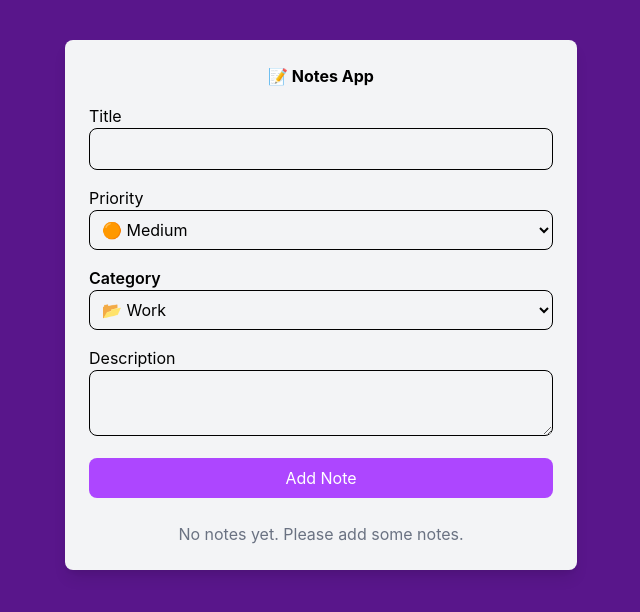
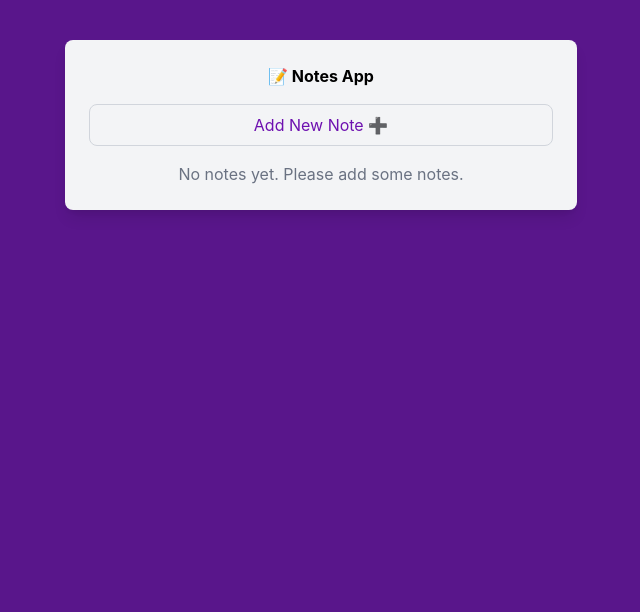
Before and after one commit to Flashina/Note-App, a React (Vite) app: page / in a window 1280 px wide. Shown: the top 612 px of the page, without its empty margins (319-959 px from the left). Built offline with nearby package versions, Linux system fonts and the light colour scheme.

Commit message:
Make the form collapsible

```diff
--- a/src/components/NoteForm.jsx
+++ b/src/components/NoteForm.jsx
@@ -8,6 +8,8 @@
         category: 'Work',
         description: ''
     })
+
+    const [isFormVisible, setIsFormVisible] = useState(false)
 
     const handleChange =  (e) => {
         setFormdata({
@@ -43,7 +45,14 @@
         })
     }
 
-    return <form onSubmit={handleSubmit} action="" className="mb-6">
+    return  (
+    <>
+    <button onClick={() => setIsFormVisible(!isFormVisible)} className="w-full bg-gray-100 border border-gray-300 text-purple-800 py-2 rounded-lg cursor-pointer hover:bg-purple-200 hover:purple-300 transition mb-4" >
+        {isFormVisible ? 'Hide Form  ✖️' : 'Add New Note ➕'}
+        </button>
+        {/* /'{Form}' */}
+        { isFormVisible && (
+            <form onSubmit={handleSubmit} action="" className="mb-6">
         <div className="mb-4">
             <label htmlFor="title" className="block fonst-semibold">
                 Title
@@ -96,7 +105,10 @@
             onChange={handleChange}></textarea>
         </div>
         <button className="w-full bg-purple-500 text-white py-2 rounded-lg cursor-pointer hover:bg-purple-600">Add Note</button>
-    </form>;
-}
+    </form>
+        )}
+
+    </>
+)}
 
 export default NoteForm;
```
